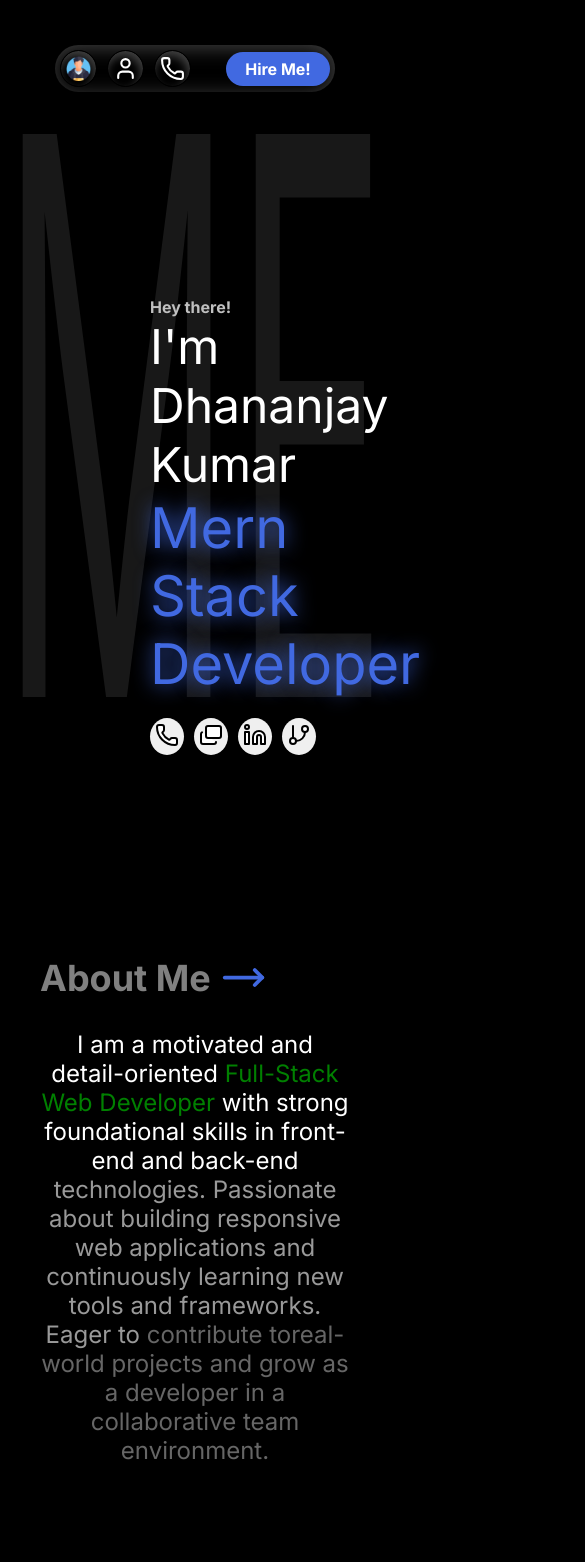
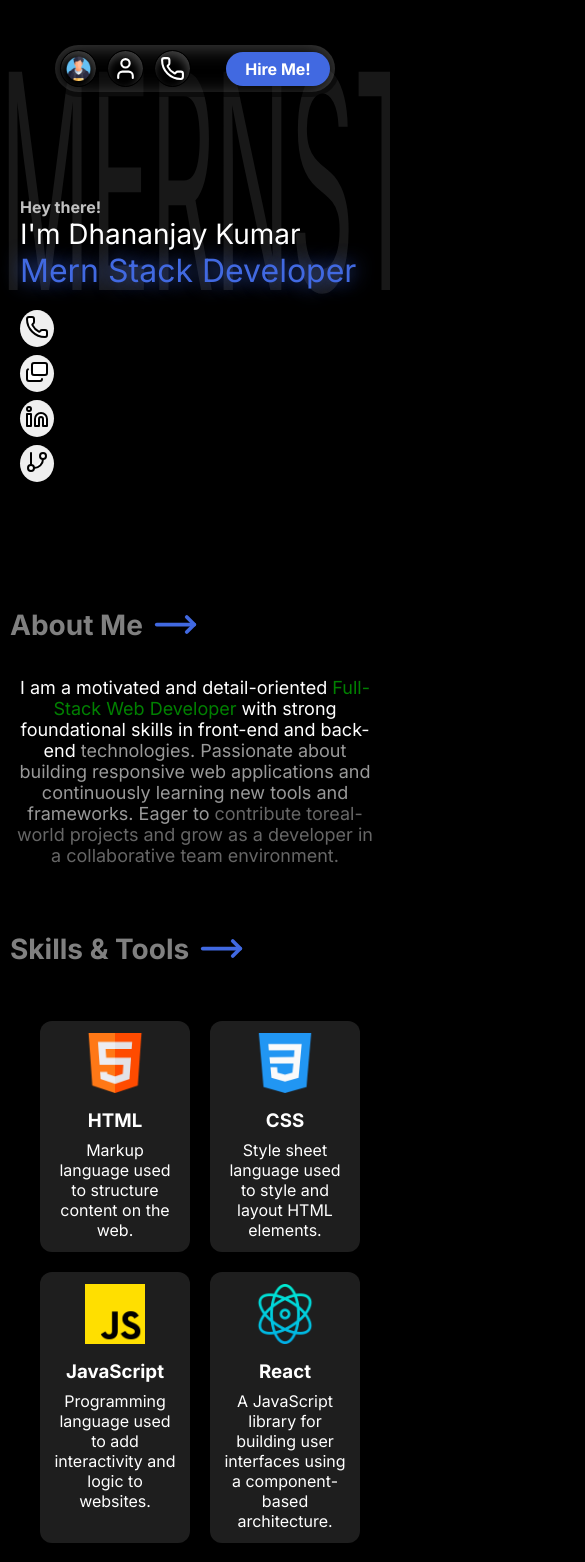
Before and after one commit to DJ-x501/New-Portfolio, a React (Vite) app: page / in a window 390 px wide. Shown: the top 1562 px of the page, 585 px wide, since content can reach past the window. Built offline with nearby package versions, Linux system fonts and the light colour scheme.

Commit message:
styles changes

```diff
--- a/src/App.css
+++ b/src/App.css
@@ -150,3 +150,122 @@ p{
   align-items: center;
   gap: 10px;
 }
+
+
+
+
+/* responsive codes */
+
+/* For tablets and smaller screens */
+@media screen and (max-width: 1024px) {
+  .home-container {
+    margin: 0px 50px;
+    margin-top: 150px;
+    grid-template-columns: 1fr;
+    gap: 20px;
+  }
+
+  .background {
+    font-size: 180px;
+    top: 180px;
+  }
+
+  .introText {
+    font-size: 36px;
+  }
+
+  .titleText {
+    font-size: 44px;
+  }
+
+  .icon img {
+    width: 250px;
+    height: 250px;
+  }
+
+  .about {
+    margin-left: 20px;
+    margin-top: 150px;
+  }
+
+  .aboutSubHead {
+    font-size: 20px;
+    margin-right: 20px;
+  }
+
+  .wrapperSkills {
+    margin-left: 20px;
+    margin-top: 80px;
+  }
+
+  .skill-card {
+    width: 180px;
+    padding: 14px;
+  }
+}
+
+/* For mobile devices */
+@media screen and (max-width: 600px) {
+  .home-container {
+    margin: 0px 20px;
+    margin-top: 100px;
+    grid-template-columns: 1fr;
+    gap: 20px;
+  }
+
+  .background {
+    font-size: 100px;
+    top: 120px;
+  }
+
+  .introText {
+    font-size: 28px;
+  }
+
+  .titleText {
+    font-size: 32px;
+  }
+
+  .icon img {
+    width: 180px;
+    height: 180px;
+  }
+
+  .about {
+    margin-left: 10px;
+    margin-top: 100px;
+  }
+
+  .aboutHead {
+    font-size: 28px;
+  }
+
+  .aboutSubHead {
+    font-size: 18px;
+    margin-right: 10px;
+  }
+
+  .wrapperSkills {
+    margin-left: 10px;
+    margin-top: 60px;
+  }
+
+  .skill-card {
+    width: 150px;
+    padding: 12px;
+  }
+
+  .skillHead {
+    font-size: 28px;
+  }
+
+  .helloText {
+    font-size: 16px;
+  }
+
+  .contactText {
+    flex-direction: column;
+    align-items: flex-start;
+    gap: 8px;
+  }
+}
--- a/src/styles/about.css
+++ b/src/styles/about.css
@@ -85,3 +85,98 @@
     height: 200px;
     width: 400px;
 }
+
+/* responsive codes */
+
+/* For tablets and smaller screens */
+@media screen and (max-width: 1024px) {
+  .education {
+    margin: 0 30px;
+    margin-top: 80px;
+  }
+
+  .eduContent {
+    flex-direction: column;
+    gap: 30px;
+    margin-left: 0px;
+    align-items: flex-start;
+  }
+
+  .eduHead {
+    font-size: 28px;
+    text-align: center;
+  }
+
+  .college {
+    flex-direction: row;
+    align-items: flex-start;
+  }
+
+  .projectsWrapper {
+    margin: 80px 30px;
+    gap: 20px;
+  }
+
+  .projectHead {
+    font-size: 28px;
+    margin-top: 60px;
+  }
+
+  .projectCard {
+    max-width: 90%;
+  }
+
+  .projectImage img {
+    width: 100%;
+    height: auto;
+  }
+}
+
+/* For mobile screens */
+@media screen and (max-width: 600px) {
+  .education {
+    margin: 0 15px;
+    margin-top: 60px;
+  }
+
+  .eduHead {
+    font-size: 24px;
+  }
+
+  .eduContent {
+    flex-direction: column;
+    margin-left: 0;
+    gap: 20px;
+    align-items: flex-start;
+  }
+
+  .college {
+    flex-direction: row;
+    gap: 8px;
+  }
+
+  .clgDeatils {
+    font-size: 14px;
+  }
+
+  .projectsWrapper {
+    margin: 60px 15px;
+    flex-direction: column;
+    gap: 20px;
+  }
+
+  .projectHead {
+    font-size: 24px;
+    margin-top: 40px;
+  }
+
+  .projectCard {
+    max-width: 100%;
+    padding: 10px;
+  }
+
+  .projectImage img {
+    width: 100%;
+    height: auto;
+  }
+}
--- a/src/styles/contact.css
+++ b/src/styles/contact.css
@@ -48,3 +48,66 @@
     flex-direction: column;
     gap: 10px;
 }
+
+
+
+
+/* responsive code */
+
+/* For tablets and smaller screens */
+@media screen and (max-width: 1024px) {
+  .contactHead {
+    font-size: 42px;
+    margin-top: 40px;
+    text-align: center;
+  }
+
+  .contactSubHead {
+    font-size: 20px;
+    margin: 0 30px;
+    margin-top: 30px;
+    text-align: center;
+  }
+
+  .iconContainer {
+    gap: 30px;
+    flex-wrap: wrap;
+    margin: 40px 0;
+  }
+
+  .mail {
+    font-size: 16px;
+  }
+}
+
+/* For mobile devices */
+@media screen and (max-width: 600px) {
+  .contactHead {
+    font-size: 32px;
+    margin-top: 30px;
+    flex-direction: column;
+    text-align: center;
+  }
+
+  .contactSubHead {
+    font-size: 16px;
+    margin: 0 15px;
+    margin-top: 20px;
+  }
+
+  .iconContainer {
+    flex-direction: column;
+    gap: 20px;
+    margin: 30px 0;
+  }
+
+  .mail {
+    font-size: 14px;
+    flex-direction: column;
+    gap: 6px;
+  }
+
+  .ContactText {
+    gap: 6px;
+  }
+}
```
